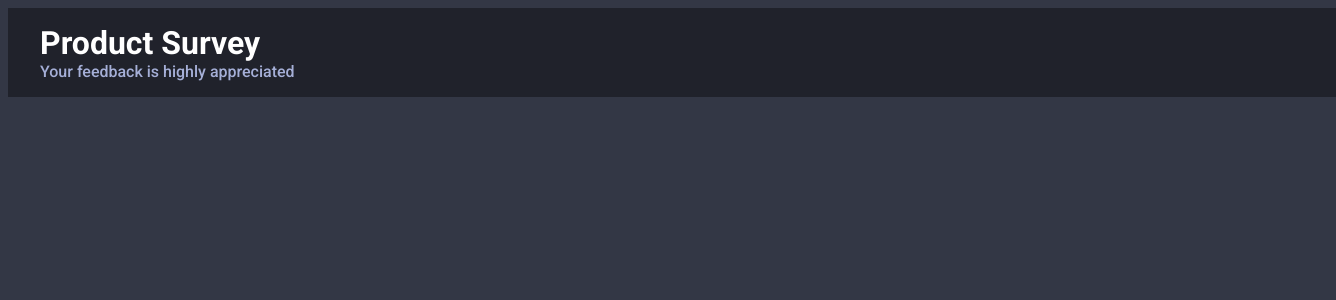
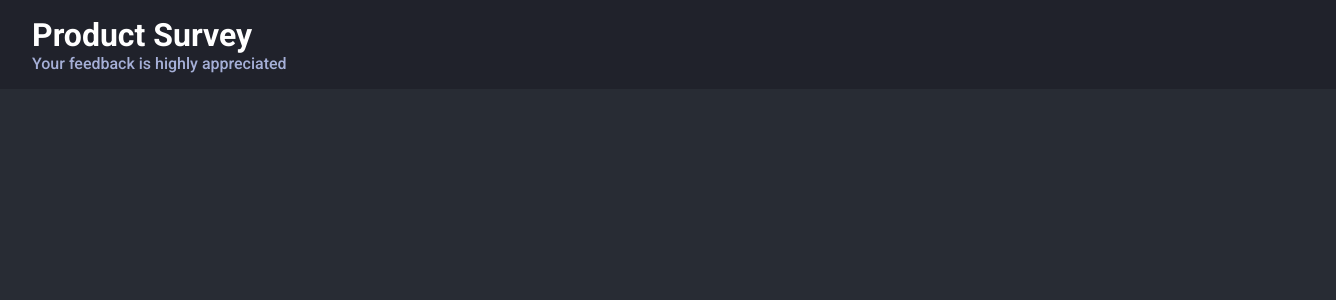
Before and after one commit to AhmedYehiaa/dunamic-online-survey, a React (Create React App) app: page / in a window 1280 px wide. Shown: the top 300 px of the page, 1336 px wide, since content can reach past the window. Built offline with nearby package versions, Linux system fonts and the light colour scheme.

Commit message:
Fix styling after adding header component

```diff
--- a/src/App.css
+++ b/src/App.css
@@ -2,13 +2,7 @@
   text-align: center;
 }
 
-.App-logo {
-  animation: App-logo-spin infinite 20s linear;
-  height: 40vmin;
-}
-
 .App-header {
-  background-color: #282c34;
   min-height: 100vh;
   display: flex;
   flex-direction: column;
@@ -21,12 +15,3 @@
 .App-link {
   color: #61dafb;
 }
-
-@keyframes App-logo-spin {
-  from {
-    transform: rotate(0deg);
-  }
-  to {
-    transform: rotate(360deg);
-  }
-}
--- a/src/components/Header/_header.scss
+++ b/src/components/Header/_header.scss
@@ -1,9 +1,10 @@
 .header {
+  position: fixed;
   width: 100%;
-  background: $off-black;
-  color: white;
   margin-bottom: $xl-size;
   padding: $m-size $l-size;
+  background: $off-black;
+  color: $white;
 }
 
 .header__title {
--- a/src/styles/base/_base.scss
+++ b/src/styles/base/_base.scss
@@ -3,9 +3,12 @@ html {
 }
 
 body {
+  box-sizing: border-box;
   font-family: 'Roboto', sans-serif;
   font-size: $m-size;
   background: $dark-blue;
+  padding: 0;
+  margin: 0;
 }
 
 button {
--- a/src/styles/base/_settings.scss
+++ b/src/styles/base/_settings.scss
@@ -1,11 +1,12 @@
 // ------------ Colors ----------------
 $off-black: #20222b;
 $off-white: #a5afd7;
-$dark-blue: #333745;
+$dark-blue: #282c34;
 $light-blue: #464b5e;
 $blue: #3c4251;
 $purpel: #8357c5;
-
+$white: #fff;
+$black: #000;
 // ------------ Sizes ----------------
 $s-size: 1.2rem;
 $m-size: 1.6rem;
```
